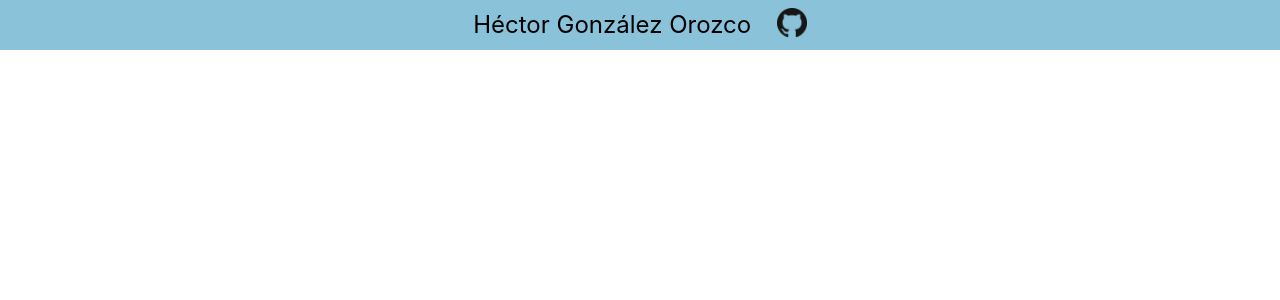
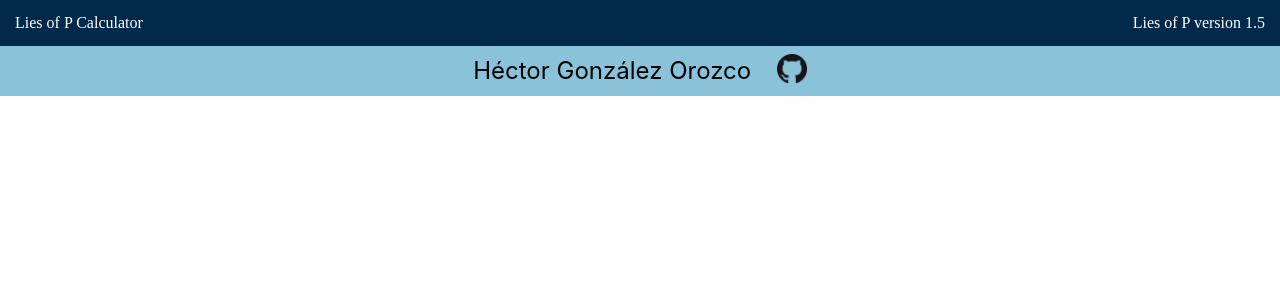
Before and after one commit to hectorgonzalezo/lies-of-p-calculator, a React (Vite) app: page / in a window 1280 px wide. Shown: the top 300 px of the page. Built offline with nearby package versions, Linux system fonts and the light colour scheme.

Commit message:
Add header

```diff
--- a/src/App.tsx
+++ b/src/App.tsx
@@ -1,11 +1,13 @@
 import { useState } from 'react'
+import Header from './components/Header';
 import Footer from './components/Footer';
 import './styles/app.scss';
 
 function App() {
 
   return (
-    <body>
+    <body id="app">
+      <Header />
       <Footer projectName="lies-of-p-calculator" />
     </body>
   );
--- /dev/null
+++ b/src/components/Header.tsx
@@ -0,0 +1,14 @@
+import '../styles/headerStyle.scss';
+
+function Header(): JSX.Element {
+
+  return (
+    <header>
+      <h1>Lies of P Calculator</h1>
+
+      <h2>Lies of P version 1.5</h2>
+    </header>
+  );
+}
+
+export default Header;
--- a/src/styles/footerStyle.scss
+++ b/src/styles/footerStyle.scss
@@ -1,6 +1,6 @@
 @import "variables";
 
-body footer {
+#app footer {
   margin-top: auto;
   display: flex;
   align-items: center;
--- /dev/null
+++ b/src/styles/headerStyle.scss
@@ -0,0 +1,18 @@
+@import "variables";
+
+
+#app header {
+  padding: 15px;
+  background-color: $prussian-blue;
+  color: white;
+  display: flex;
+  justify-content: space-between;
+}
+
+
+@media (max-width: 600px) {
+
+  #App header{
+    background-color: black;
+}
+}
```
